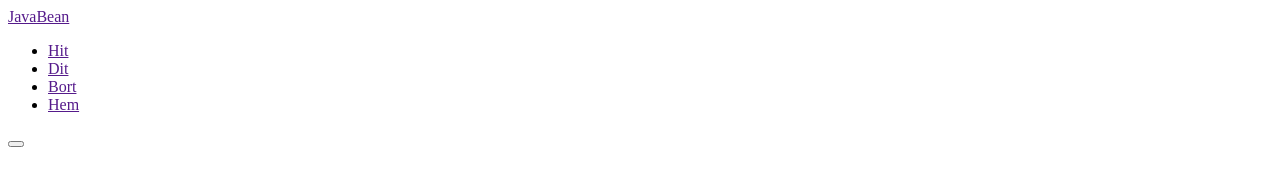
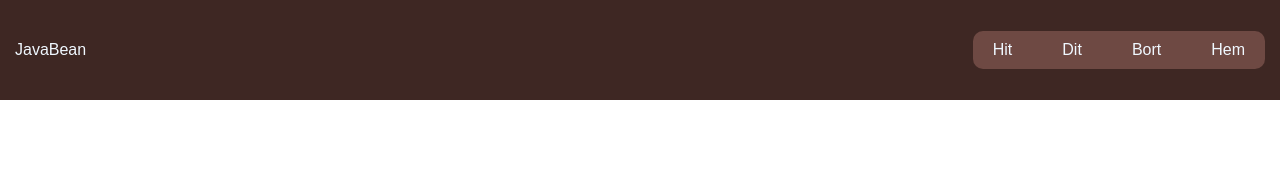
Before and after one commit to bjorneboman/javabean-cafe-sundmea, a plain HTML site: page index-sascha.html in a window 1280 px wide. Drawn offline with Linux system fonts and the light colour scheme.

Commit message:
saschas shitshow

```diff
--- a/index.html
+++ b/index-sascha.html
@@ -4,24 +4,25 @@
     <meta charset="UTF-8" />
     <meta name="viewport" content="width=device-width, initial-scale=1.0" />
     <title>JavaBean</title>
-    <link rel="stylesheet" href="style.css" />
+    <link rel="stylesheet" href="sascha-style.css" />
   </head>
   <body>
     <header>
       <nav id="nav-field">
         <a href="">JavaBean</a>
-        <ul id="list">
-          <li><a href="">Hit</a></li>
-          <li><a href="">Dit</a></li>
-          <li><a href="">Bort</a></li>
-          <li><a href="">Hem </a></li>
-        </ul>
         <button id="burger">
           <span></span>
           <span></span>
           <span></span>
         </button>
+        <ul id="list">
+          <li><a href="#">Hit</a></li>
+          <li><a href="#">Dit</a></li>
+          <li><a href="#">Bort</a></li>
+          <li><a href="#">Hem </a></li>
+        </ul>
       </nav>
     </header>
+    <script src="sascha-script.js"></script>
   </body>
 </html>
--- /dev/null
+++ b/sascha-script.js
@@ -0,0 +1,7 @@
+const burger = document.getElementById("burger");
+const list = document.getElementById("list");
+
+burger.addEventListener("click", () => {
+  list.classList.toggle("open");
+  console.log("nå");
+});
--- /dev/null
+++ b/sascha-style.css
@@ -0,0 +1,76 @@
+body {
+  margin: 0;
+  font-family: sans-serif;
+}
+#nav-field {
+  display: flex;
+  justify-content: space-between;
+  align-items: center;
+  background-color: #3e2723; /* mörk kaffebrun */
+  padding: 15px;
+  position: relative;
+}
+#burger {
+  display: flex;
+  flex-direction: column;
+  gap: 5px; /*mellanrum mellan spans*/
+  background: #6e4943;
+  border: none;
+  cursor: pointer; /*gör muspekaren till en hand*/
+  padding: 10px;
+  border-radius: 15px;
+}
+#burger span {
+  /*styling av span strecken i burger*/
+  display: block;
+  width: 25px;
+  height: 3px;
+  background-color: aliceblue;
+  border-radius: 2px;
+}
+#list.open {
+  display: flex;
+  margin: 0;
+}
+#list {
+  list-style: none;
+  display: none;
+  position: absolute;
+  top: 100%;
+  right: 0;
+  background: #6e4943; /*för att se listan som fälls ut*/
+  flex-direction: column;
+  width: 150px;
+  padding: 10px;
+}
+#list a {
+  padding: 10px 0;
+  display: block;
+  color: white;
+}
+#list a:hover {
+  color: #3e2723;
+}
+#nav-field a {
+  color: aliceblue;
+  text-decoration: none;
+}
+
+@media (min-width: 786px) {
+  #list {
+    display: flex;
+    position: static;
+    flex-direction: row;
+    background: #6e4943;
+    width: auto;
+    padding: 10px;
+    gap: 30px;
+    border-radius: 10px;
+  }
+  #list a {
+    padding: 0 10px;
+  }
+  #burger {
+    display: none;
+  }
+}
```
